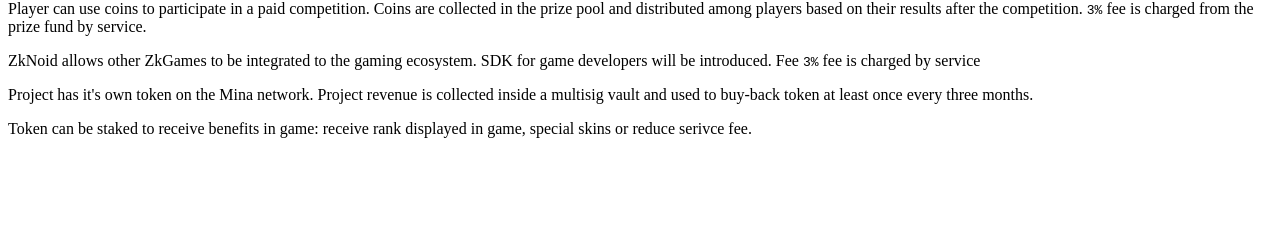
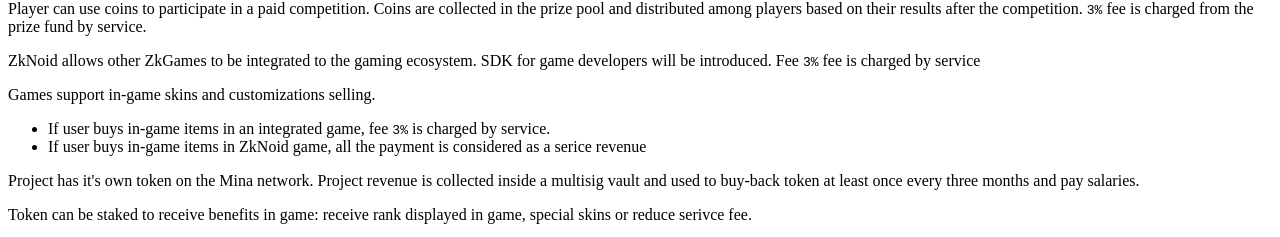
Before and after one commit to ZkNoid/docs, a Next.js app: page /docs/business_model in a window 1280 px wide. Shown: the part 583-820 px from the top of the page. Built offline with nearby package versions, Linux system fonts and the light colour scheme.

Commit message:
Improved business model

```diff
--- a/pages/docs/business_model.mdx
+++ b/pages/docs/business_model.mdx
@@ -24,7 +24,11 @@
 ZkNoid allows other ZkGames to be integrated to the gaming ecosystem.
 SDK for game developers will be introduced. Fee `3%` fee is charged by service
 
+Games support in-game skins and customizations selling.
+- If user buys in-game items in an integrated game, fee `3%` is charged by service.
+- If user buys in-game items in ZkNoid game, all the payment is considered as a serice revenue
+
 Project has it's own token on the Mina network.
-Project revenue is collected inside a multisig vault and used to buy-back token at least once every three months.
+Project revenue is collected inside a multisig vault and used to buy-back token at least once every three months and pay salaries.
 
 Token can be staked to receive benefits in game: receive rank displayed in game, special skins or reduce serivce fee.
```
